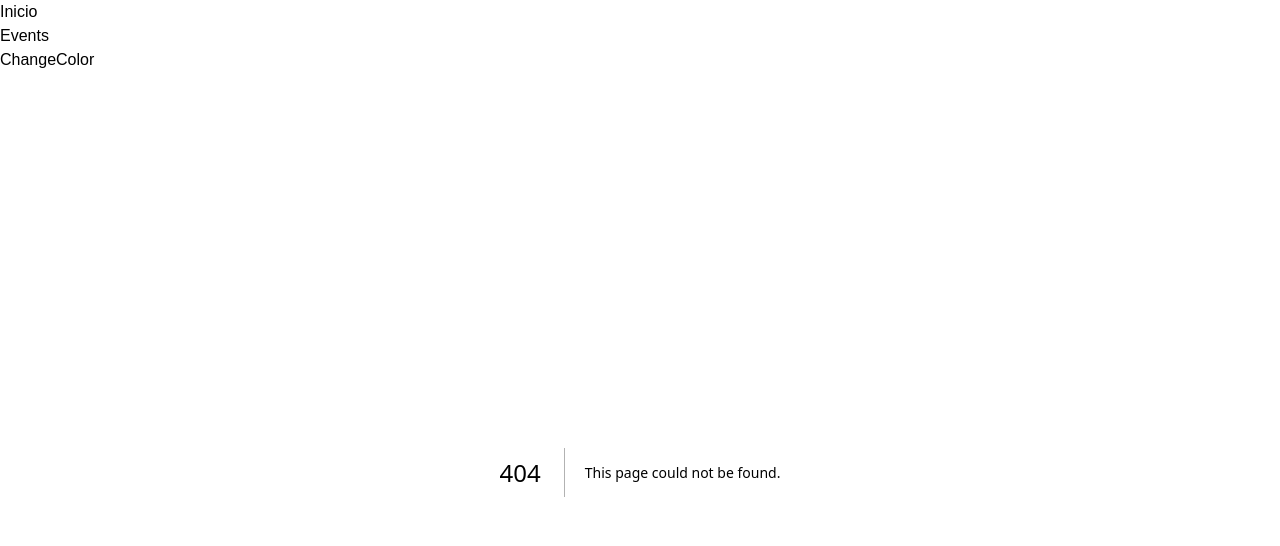
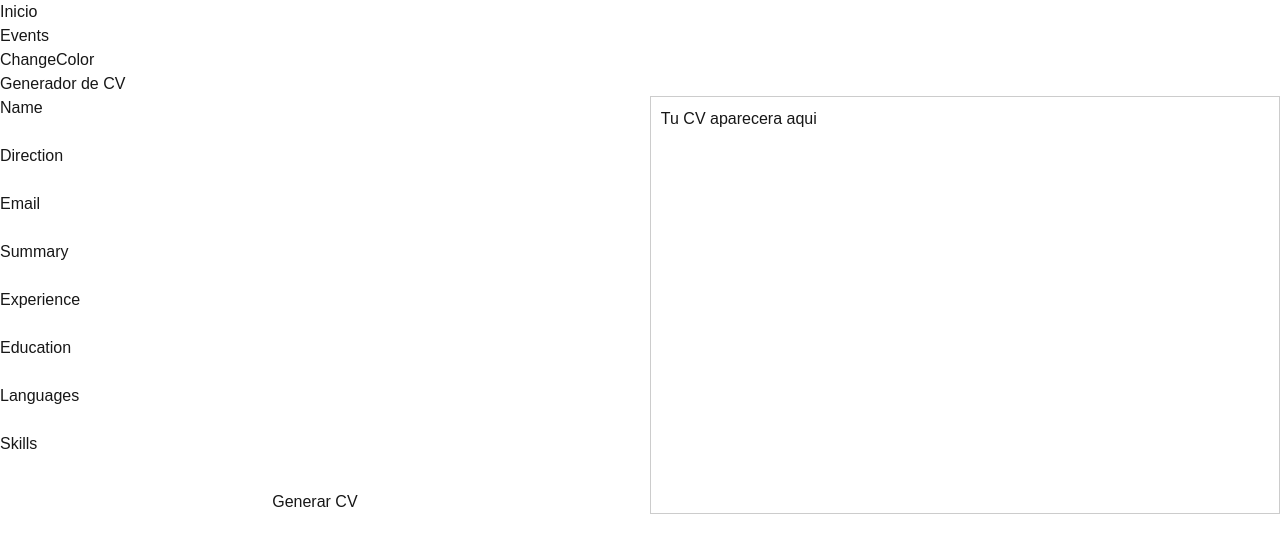
Before and after one commit to marco-g10/NextApp8B, a Next.js app: page /generador_cv in a window 1280 px wide. Before the commit this address had no page. Shown: the top 546 px of the page. Built offline with nearby package versions, Linux system fonts and the light colour scheme.

Commit message:
Tarea 1 generador de cv

```diff
--- /dev/null
+++ b/src/app/generador_cv/page.tsx
@@ -0,0 +1,140 @@
+'use client'
+
+//importamos las cosas de react para controlar la pagina
+//el usestate guarda lo que escribe la gente y elusefect cambia el titulo
+import { useState, useEffect } from "react"
+
+//aqui creamos el tipo de dato para agrupar todo el cv
+//sirve para que el programa sepa que textos lleva la hoja
+type CV = {
+    name: string
+    address: string
+    email: string
+    summary: string
+    experience: string
+    education: string
+    languages: string
+    skills: string
+}
+
+export default function Page() {
+
+    //creamos un espacio en memoria para cada cajita del formulario
+    //sirven para atrapar lo que teclea la gente en la pantalla
+    const [name, setName] = useState<string>('')
+    const [address, setAddress] = useState<string>('')
+    const [email, setEmail] = useState<string>('')
+    const [summary, setSummary] = useState<string>('')
+    const [experience, setExperience] = useState<string>('')
+    const [education, setEducation] = useState<string>('')
+    const [languages, setLanguages] = useState<string>('')
+    const [skills, setSkills] = useState<string>('')
+
+    //aqui guardamos el objeto completo del cv con todos sus datos
+    //al prinsipio esta vacio por eso le ponemos null
+    const [cv, setCv] = useState<CV | null>(null)
+
+    //esto sirve para cambiar el nombre que sale arriba en la pestaña
+    //solo corre cuando la variable cv cambia y ya tiene datos reales
+    useEffect(() => {
+        if (cv) {
+            document.title = 'CV de ' + cv.name
+        }
+    }, [cv])
+
+    //esta funcion junta todas las variables sueltas en una sola cosa
+    //se ejecuta cuando la persona presiona el boto de generar
+    const generateCV = () => {
+        //metemos todo el bonche de textos adentro del estado cv
+        setCv({ name, address, email, summary, experience, education, languages, skills })
+    }
+
+    return (
+        <div>
+            <h1>Generador de CV</h1>
+
+            {/*acomodamos el diseño en dos columnas usando flexbox*/}
+            {/*el gap de veinte es para que no queden pegados los lados*/}
+            <div style={{ display: 'flex', gap: '20px' }}>
+                {/*este div es el formulario con todas las cajas de texto*/}
+                {/*el flex direction las va apilando una abajo de la otra*/}
+                <div style={{ display: 'flex', flexDirection: 'column', width: '50%' }}>
+
+                    <label>Name</label>
+                    <input value={name} onChange={(e) => setName(e.target.value)} />
+
+                    <label>Direction</label>
+                    <input value={address} onChange={(e) => setAddress(e.target.value)} />
+
+                    <label>Email</label>
+                    <input value={email} onChange={(e) => setEmail(e.target.value)} />
+
+                    <label>Summary</label>
+                    <input value={summary} onChange={(e) => setSummary(e.target.value)} />
+
+                    <label>Experience</label>
+                    <input value={experience} onChange={(e) => setExperience(e.target.value)} />
+
+                    <label>Education</label>
+                    <input value={education} onChange={(e) => setEducation(e.target.value)} />
+
+                    {/*aqui meten los idiomas separados por una coma obligatoria*/}
+                    <label>Languages</label>
+                    <input value={languages} onChange={(e) => setLanguages(e.target.value)} />
+
+                    {/*las avilidades tambien van separadas por comas en la caja*/}
+                    <label>Skills</label>
+                    <input value={skills} onChange={(e) => setSkills(e.target.value)} />
+
+                    {/*este es el boton que manda a llamar la funcion de arriba*/}
+                    {/*sirve para armar la hoja del cv al darle click*/}
+                    <button onClick={generateCV} style={{ marginTop: '10px' }}>Generar CV</button>
+                </div>
+
+                {/*este cuadro de la derecha es para ver como quedo el cv*/}
+                {/*tiene una linea gris alrededor para que paresca una hoja*/}
+                <div style={{ width: '50%', border: '1px solid #ccc', padding: '10px' }}>
+
+                    {/*si el cv esta vacio enseña este texto de espera por mientras*/}
+                    {!cv && <p>Tu CV aparecera aqui</p>}
+
+                    {/*si ya le dieron click al boton dibuja todo el cv real*/}
+                    {cv && (
+                        <div>
+                            <h2>{cv.name}</h2>
+                            {/*une la direccion y el correo con una linea intermedia*/}
+                            <p>{cv.address} {cv.email && '- ' + cv.email}</p>
+
+                            <h3>Summary</h3>
+                            <p>{cv.summary}</p>
+
+                            <h3>Experience</h3>
+                            <p>{cv.experience}</p>
+
+                            <h3>Education</h3>
+                            <p>{cv.education}</p>
+
+                            <h3>Languages</h3>
+                            <ul>
+                                {/*agarra el texto y lo parte en pedazos donde vea comas*/}
+                                {/*el trim quita los espacios feos para armar los puntitos*/}
+                                {cv.languages.split(',').map((item, i) => (
+                                    <li key={i}>{item.trim()}</li>
+                                ))}
+                            </ul>
+
+                            <h3>Skills</h3>
+                            <ul>
+                                {/*ase el mismo proceso de romper el texto por las comas*/}
+                                {/*va creando un renglon por cada habilidad encontrada*/}
+                                {cv.skills.split(',').map((item, i) => (
+                                    <li key={i}>{item.trim()}</li>
+                                ))}
+                            </ul>
+                        </div>
+                    )}
+                </div>
+            </div>
+        </div>
+    )
+}
```
